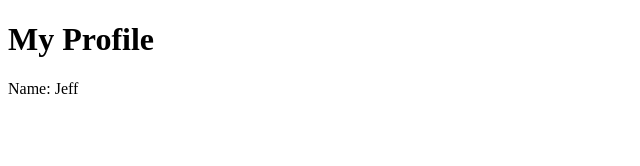
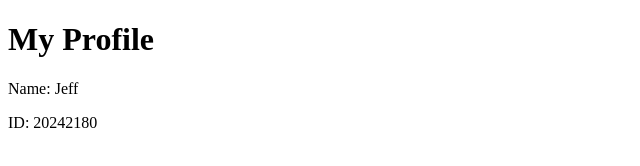
Before and after one commit to ZengJeff42/BDaO-lab03, a plain HTML site: page profile.html in a window 1280 px wide. Shown: the whole page, without its empty margins (0-640 px from the left). Drawn offline with Linux system fonts and the light colour scheme.

Commit message:
feature: complete profile page details

```diff
--- a/profile.html
+++ b/profile.html
@@ -7,5 +7,6 @@
 <body>
     <h1>My Profile</h1>
     <p>Name: Jeff</p>
+    <p>ID: 20242180</p>
 </body>
 </html>
```
